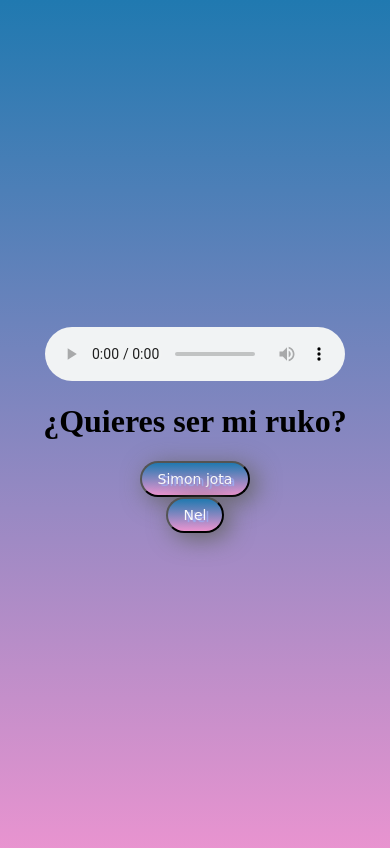
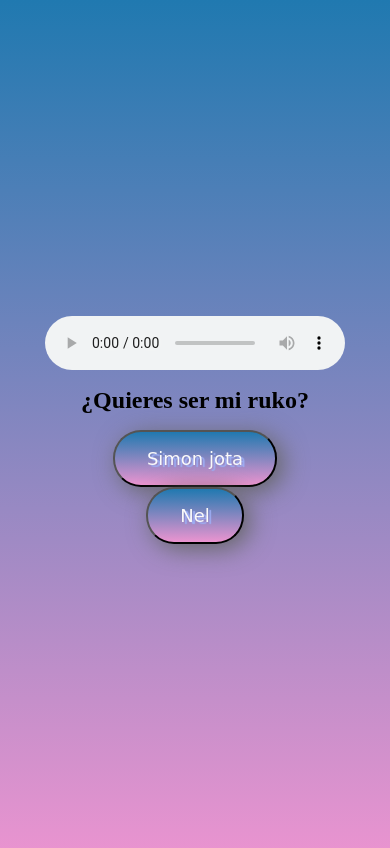
Before and after one commit to bapnator/quieresermiruko, a plain HTML site: page index.html in a window 390 px wide. Drawn offline with Linux system fonts and the light colour scheme.

Commit message:
Update mobile.css

```diff
--- a/mobile.css
+++ b/mobile.css
@@ -1,6 +1,10 @@
 button {
-    padding: 8px 16px;
-    font-size: 14px;
+    padding: 16px 32px;
+    font-size: 18px;
+}
+
+h1 {
+    font-size: 24px;
 }
 
 .container {
```
